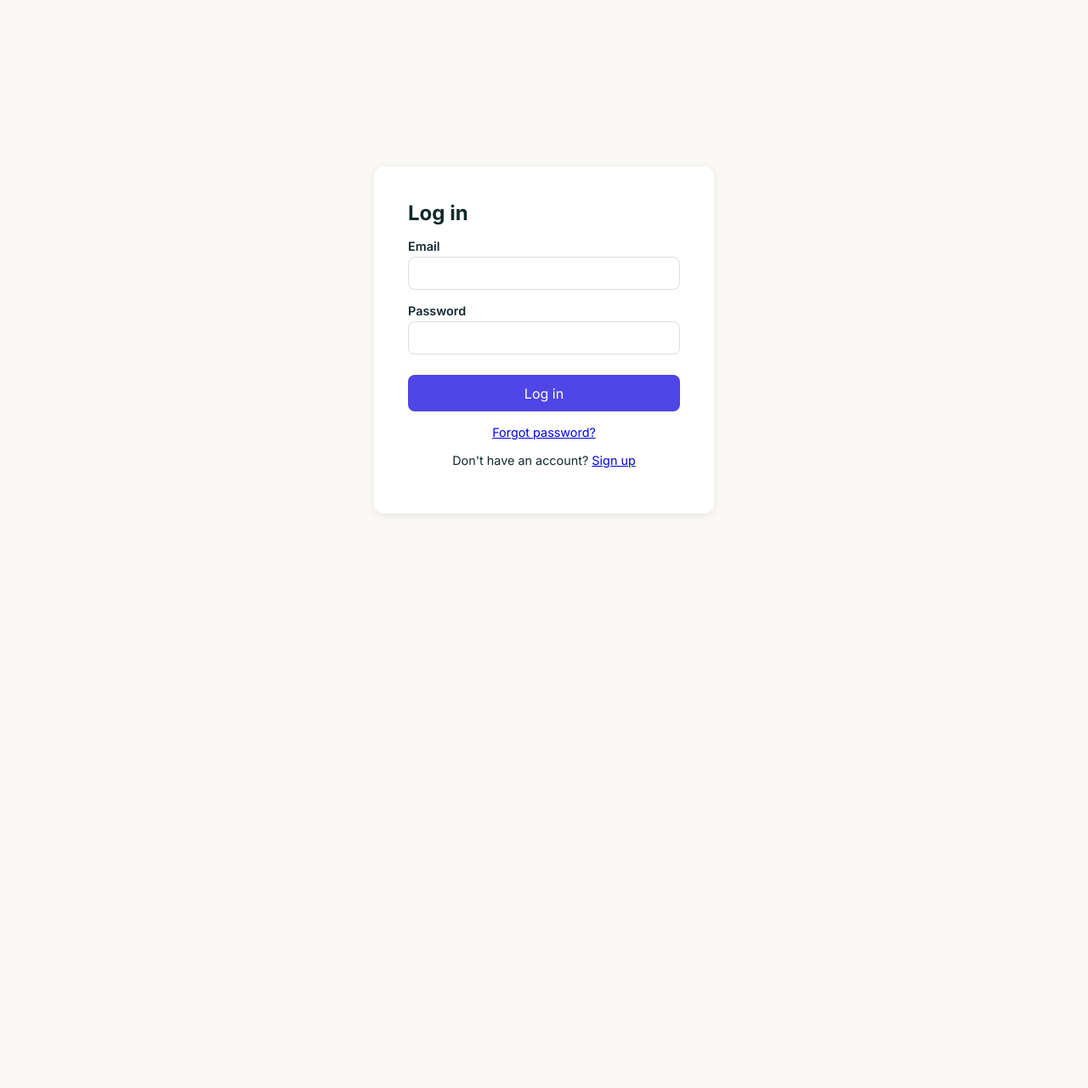
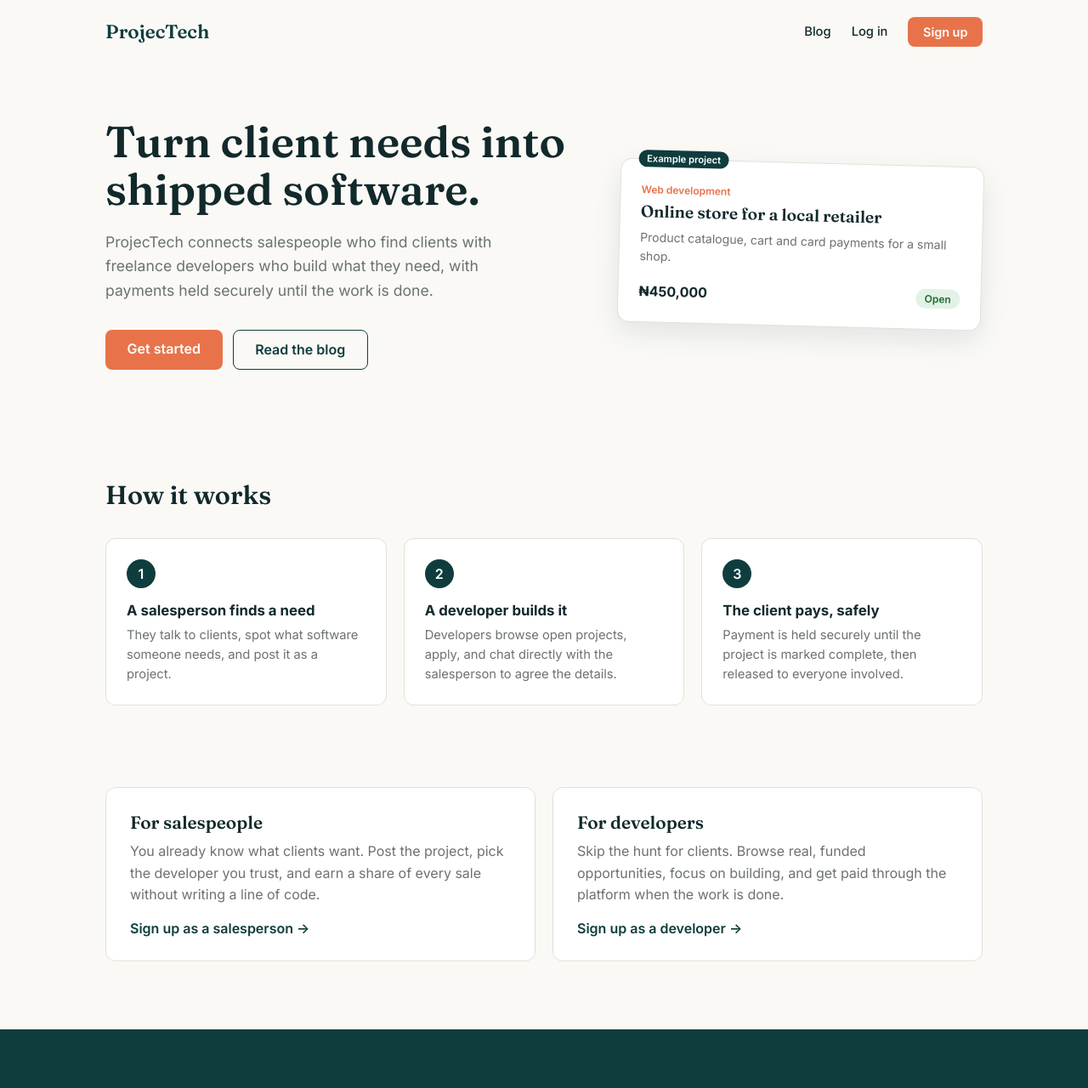
Before and after one commit to Shalom-Technologies/ProjecTech, a React app in the folder frontend/: page / in a window 1280 px wide. Shown: the top 1280 px of the page at 85% size. Before the commit the page ends 800 px from the top, so only its background shows below. Built offline with nearby package versions, Linux system fonts and the light colour scheme; no server answers; the HTML template or start-up script is replaced by a standard one.

Commit message:
Homepage added to the site

```diff
--- a/frontend/src/App.jsx
+++ b/frontend/src/App.jsx
@@ -26,6 +26,7 @@ import Settings from "./pages/Settings";
 import PaymentVerify from "./pages/PaymentVerify";
 import Blog from "./pages/Blog";
 import BlogPost from "./pages/BlogPost";
+import Home from "./pages/Home";
 
 function MessageToast() {
   const { toast, dismissToast } = useSocket();
@@ -196,7 +197,7 @@ function App() {
               }
             />
 
-            <Route path="/" element={<Login />} />
+            <Route path="/" element={<Home />} />
           </Routes>
         </BrowserRouter>
       </SocketProvider>
--- /dev/null
+++ b/frontend/src/components/PublicNav.jsx
@@ -0,0 +1,30 @@
+import { Link } from "react-router-dom";
+import { useAuth } from "../context/AuthContext";
+
+export default function PublicNav() {
+  const { user } = useAuth();
+
+  return (
+    <header className="lp-nav">
+      <Link to="/" className="lp-brand">
+        ProjecTech
+      </Link>
+
+      <nav className="lp-nav-links">
+        <Link to="/blog">Blog</Link>
+        {user ? (
+          <Link to="/dashboard" className="lp-btn lp-btn-primary">
+            Go to dashboard
+          </Link>
+        ) : (
+          <>
+            <Link to="/login">Log in</Link>
+            <Link to="/register" className="lp-btn lp-btn-primary">
+              Sign up
+            </Link>
+          </>
+        )}
+      </nav>
+    </header>
+  );
+}
--- a/frontend/src/index.css
+++ b/frontend/src/index.css
@@ -1545,3 +1545,297 @@ button {
 .blog-post-body p {
   margin-bottom: 1.2rem;
 }
+
+/* ===== Landing page ===== */
+.lp {
+  min-height: 100vh;
+  background: var(--bg);
+  color: var(--ink);
+}
+
+.lp-nav {
+  display: flex;
+  justify-content: space-between;
+  align-items: center;
+  max-width: 1080px;
+  margin: 0 auto;
+  padding: 1.25rem 1.5rem;
+}
+
+.lp-brand {
+  font-family: "Fraunces", serif;
+  font-size: 1.4rem;
+  font-weight: 600;
+  color: var(--teal);
+  text-decoration: none;
+}
+
+.lp-nav-links {
+  display: flex;
+  align-items: center;
+  gap: 1.5rem;
+}
+
+.lp-nav-links a:not(.lp-btn) {
+  color: var(--ink);
+  text-decoration: none;
+  font-weight: 500;
+  font-size: 0.92rem;
+}
+
+.lp-btn {
+  display: inline-block;
+  padding: 0.55rem 1.1rem;
+  border-radius: 8px;
+  font-weight: 600;
+  font-size: 0.9rem;
+  text-decoration: none;
+  cursor: pointer;
+}
+
+.lp-btn-primary {
+  background: var(--coral);
+  color: white;
+}
+
+.lp-btn-ghost {
+  border: 1px solid var(--teal);
+  color: var(--teal);
+  background: transparent;
+}
+
+.lp-btn-lg {
+  padding: 0.8rem 1.6rem;
+  font-size: 1rem;
+}
+
+.lp-hero {
+  max-width: 1080px;
+  margin: 0 auto;
+  padding: 4rem 1.5rem 5rem;
+  display: grid;
+  grid-template-columns: 1.3fr 1fr;
+  gap: 3rem;
+  align-items: center;
+}
+
+.lp-hero-text h1 {
+  font-family: "Fraunces", serif;
+  font-size: 3.2rem;
+  line-height: 1.1;
+  font-weight: 600;
+  margin: 0 0 1.25rem;
+}
+
+.lp-hero-text p {
+  font-size: 1.1rem;
+  line-height: 1.6;
+  color: var(--muted);
+  max-width: 520px;
+  margin: 0 0 2rem;
+}
+
+.lp-hero-actions {
+  display: flex;
+  gap: 0.75rem;
+  flex-wrap: wrap;
+}
+
+.lp-hero-card {
+  position: relative;
+  background: white;
+  border: 1px solid var(--border);
+  border-radius: 14px;
+  padding: 1.75rem 1.5rem 1.5rem;
+  box-shadow: 0 12px 32px rgba(15, 61, 62, 0.1);
+  transform: rotate(1.5deg);
+}
+
+.lp-example-tag {
+  position: absolute;
+  top: -0.7rem;
+  left: 1.25rem;
+  background: var(--teal);
+  color: white;
+  font-size: 0.7rem;
+  font-weight: 600;
+  padding: 0.2rem 0.6rem;
+  border-radius: 999px;
+}
+
+.lp-hero-card-category {
+  color: var(--coral);
+  font-size: 0.75rem;
+  font-weight: 600;
+  margin-bottom: 0.4rem;
+}
+
+.lp-hero-card h3 {
+  font-family: "Fraunces", serif;
+  margin: 0 0 0.5rem;
+  font-size: 1.2rem;
+}
+
+.lp-hero-card p {
+  color: var(--muted);
+  font-size: 0.88rem;
+  line-height: 1.5;
+  margin: 0 0 1.25rem;
+}
+
+.lp-hero-card-footer {
+  display: flex;
+  justify-content: space-between;
+  align-items: center;
+}
+
+.lp-pill {
+  background: #e3f2e6;
+  color: #1e6b34;
+  font-size: 0.75rem;
+  font-weight: 600;
+  padding: 0.25rem 0.65rem;
+  border-radius: 999px;
+}
+
+.lp-section {
+  max-width: 1080px;
+  margin: 0 auto;
+  padding: 3rem 1.5rem;
+}
+
+.lp-section h2 {
+  font-family: "Fraunces", serif;
+  font-size: 1.9rem;
+  margin: 0 0 2rem;
+}
+
+.lp-steps {
+  display: grid;
+  grid-template-columns: repeat(3, 1fr);
+  gap: 1.25rem;
+}
+
+.lp-step {
+  background: white;
+  border: 1px solid var(--border);
+  border-radius: 12px;
+  padding: 1.5rem;
+}
+
+.lp-step-number {
+  width: 34px;
+  height: 34px;
+  border-radius: 50%;
+  background: var(--teal);
+  color: white;
+  display: flex;
+  align-items: center;
+  justify-content: center;
+  font-weight: 600;
+  margin-bottom: 1rem;
+}
+
+.lp-step h3 {
+  margin: 0 0 0.5rem;
+  font-size: 1.05rem;
+}
+
+.lp-step p {
+  margin: 0;
+  color: var(--muted);
+  font-size: 0.92rem;
+  line-height: 1.55;
+}
+
+.lp-audiences {
+  display: grid;
+  grid-template-columns: repeat(2, 1fr);
+  gap: 1.25rem;
+}
+
+.lp-audience {
+  background: white;
+  border: 1px solid var(--border);
+  border-radius: 12px;
+  padding: 1.75rem;
+}
+
+.lp-audience h3 {
+  font-family: "Fraunces", serif;
+  font-size: 1.3rem;
+  margin: 0 0 0.6rem;
+}
+
+.lp-audience p {
+  color: var(--muted);
+  line-height: 1.6;
+  margin: 0 0 1rem;
+}
+
+.lp-audience a {
+  color: var(--teal);
+  font-weight: 600;
+  text-decoration: none;
+}
+
+.lp-cta {
+  background: var(--teal);
+  color: white;
+  text-align: center;
+  padding: 4rem 1.5rem;
+  margin-top: 2rem;
+}
+
+.lp-cta h2 {
+  font-family: "Fraunces", serif;
+  font-size: 2rem;
+  margin: 0 0 0.5rem;
+}
+
+.lp-cta p {
+  margin: 0 0 1.75rem;
+  opacity: 0.8;
+}
+
+.lp-footer {
+  max-width: 1080px;
+  margin: 0 auto;
+  padding: 1.5rem;
+  display: flex;
+  justify-content: space-between;
+  align-items: center;
+  font-size: 0.85rem;
+  color: var(--muted);
+}
+
+.lp-footer nav {
+  display: flex;
+  gap: 1.25rem;
+}
+
+.lp-footer a {
+  color: var(--muted);
+  text-decoration: none;
+}
+
+@media (max-width: 800px) {
+  .lp-hero {
+    grid-template-columns: 1fr;
+    padding-top: 2rem;
+  }
+  .lp-hero-text h1 {
+    font-size: 2.3rem;
+  }
+  .lp-hero-card {
+    transform: none;
+  }
+  .lp-steps,
+  .lp-audiences {
+    grid-template-columns: 1fr;
+  }
+  .lp-footer {
+    flex-direction: column;
+    gap: 0.75rem;
+  }
+}
--- /dev/null
+++ b/frontend/src/pages/Home.jsx
@@ -0,0 +1,108 @@
+import { Link } from "react-router-dom";
+import PublicNav from "../components/PublicNav";
+
+const STEPS = [
+  {
+    title: "A salesperson finds a need",
+    text: "They talk to clients, spot what software someone needs, and post it as a project.",
+  },
+  {
+    title: "A developer builds it",
+    text: "Developers browse open projects, apply, and chat directly with the salesperson to agree the details.",
+  },
+  {
+    title: "The client pays, safely",
+    text: "Payment is held securely until the project is marked complete, then released to everyone involved.",
+  },
+];
+
+export default function Home() {
+  return (
+    <div className="lp">
+      <PublicNav />
+
+      <section className="lp-hero">
+        <div className="lp-hero-text">
+          <h1>Turn client needs into shipped software.</h1>
+          <p>
+            ProjecTech connects salespeople who find clients with freelance
+            developers who build what they need, with payments held securely
+            until the work is done.
+          </p>
+          <div className="lp-hero-actions">
+            <Link to="/register" className="lp-btn lp-btn-primary lp-btn-lg">
+              Get started
+            </Link>
+            <Link to="/blog" className="lp-btn lp-btn-ghost lp-btn-lg">
+              Read the blog
+            </Link>
+          </div>
+        </div>
+
+        <div className="lp-hero-card" aria-hidden="true">
+          <span className="lp-example-tag">Example project</span>
+          <div className="lp-hero-card-category">Web development</div>
+          <h3>Online store for a local retailer</h3>
+          <p>Product catalogue, cart and card payments for a small shop.</p>
+          <div className="lp-hero-card-footer">
+            <strong>₦450,000</strong>
+            <span className="lp-pill">Open</span>
+          </div>
+        </div>
+      </section>
+
+      <section className="lp-section">
+        <h2>How it works</h2>
+        <div className="lp-steps">
+          {STEPS.map((step, i) => (
+            <div className="lp-step" key={step.title}>
+              <div className="lp-step-number">{i + 1}</div>
+              <h3>{step.title}</h3>
+              <p>{step.text}</p>
+            </div>
+          ))}
+        </div>
+      </section>
+
+      <section className="lp-section">
+        <div className="lp-audiences">
+          <div className="lp-audience">
+            <h3>For salespeople</h3>
+            <p>
+              You already know what clients want. Post the project, pick the
+              developer you trust, and earn a share of every sale without
+              writing a line of code.
+            </p>
+            <Link to="/register">Sign up as a salesperson →</Link>
+          </div>
+          <div className="lp-audience">
+            <h3>For developers</h3>
+            <p>
+              Skip the hunt for clients. Browse real, funded opportunities,
+              focus on building, and get paid through the platform when the
+              work is done.
+            </p>
+            <Link to="/register">Sign up as a developer →</Link>
+          </div>
+        </div>
+      </section>
+
+      <section className="lp-cta">
+        <h2>Ready to get started?</h2>
+        <p>Create a free account in a minute.</p>
+        <Link to="/register" className="lp-btn lp-btn-primary lp-btn-lg">
+          Create your account
+        </Link>
+      </section>
+
+      <footer className="lp-footer">
+        <span>© {new Date().getFullYear()} ProjecTech</span>
+        <nav>
+          <Link to="/blog">Blog</Link>
+          <Link to="/login">Log in</Link>
+          <Link to="/register">Sign up</Link>
+        </nav>
+      </footer>
+    </div>
+  );
+}
```
